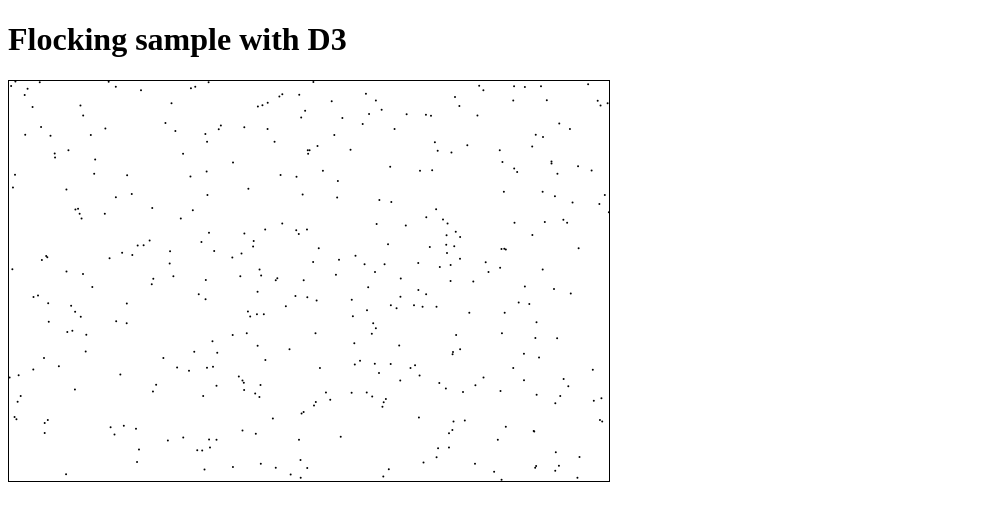
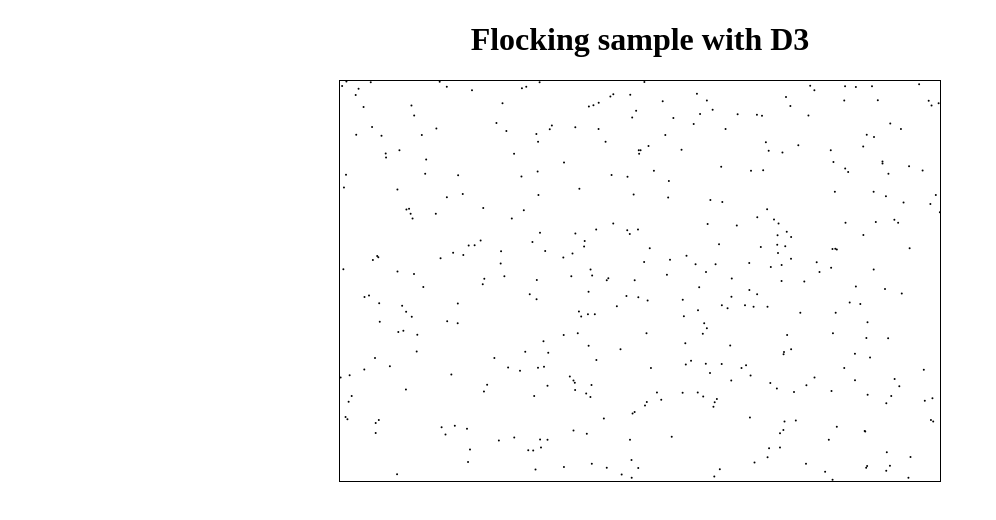
Before and after one commit to francois-roseberry/d3-flocking, a plain HTML site: page flocking.html in a window 1280 px wide. Shown: the whole page, without its empty margins (0-996 px from the left). Drawn offline with nearby package versions, Linux system fonts and the light colour scheme.

Commit message:
Centered the sample

```diff
--- a/flocking.css
+++ b/flocking.css
@@ -1,3 +1,7 @@
+.sample-container {
+	text-align: center;
+}
+
 .flocking-container {
 	border: 1px solid black
 }
--- a/flocking.js
+++ b/flocking.js
@@ -11,7 +11,9 @@ for (var i = 0; i < NB_BOIDS; i++) {
 	boids.push(boid);
 }
 
-var container = d3.select('body');
+var container = d3.select('body')
+	.append('div')
+	.classed('sample-container', true);
 
 container.append('h1')
 	.text('Flocking sample with D3');
```
